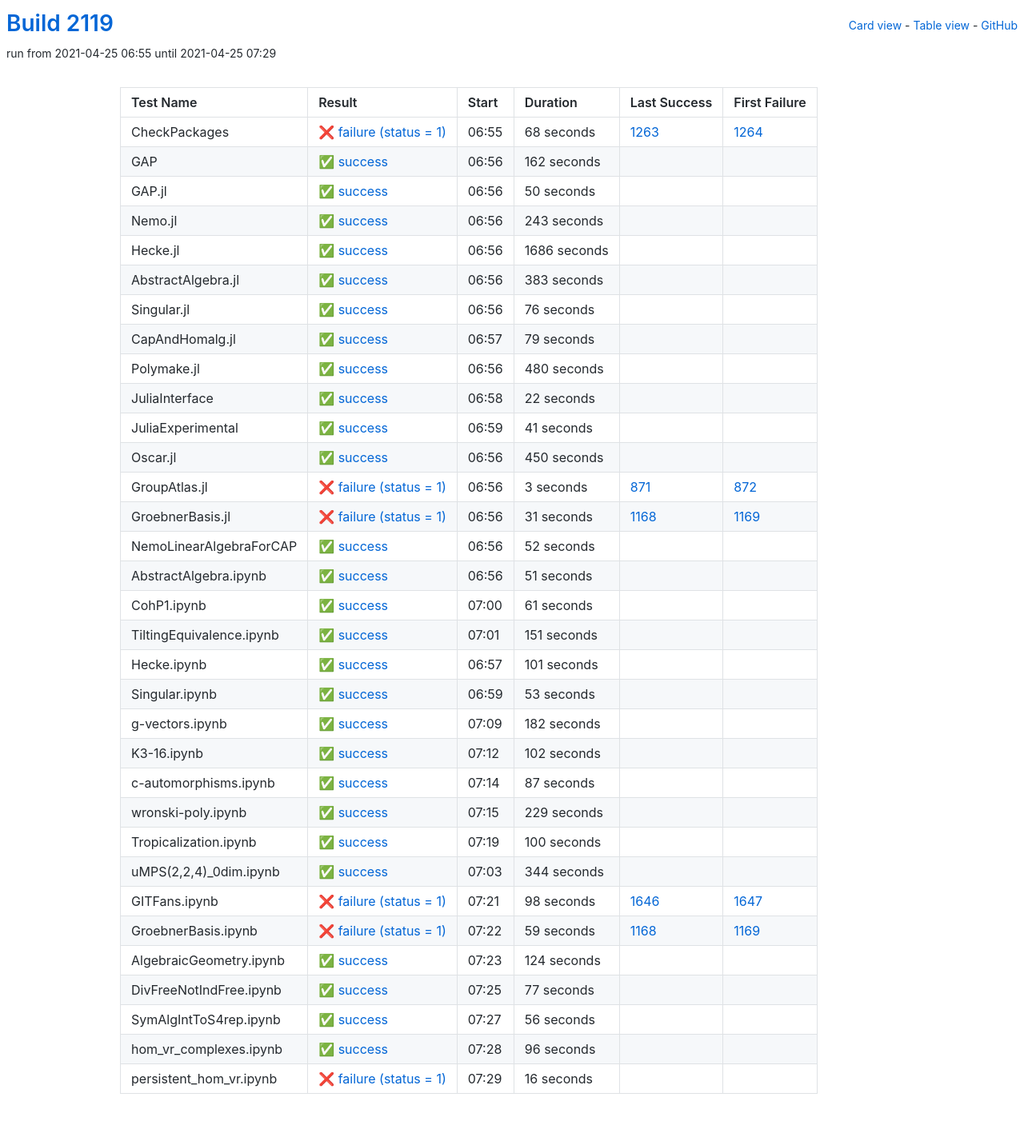
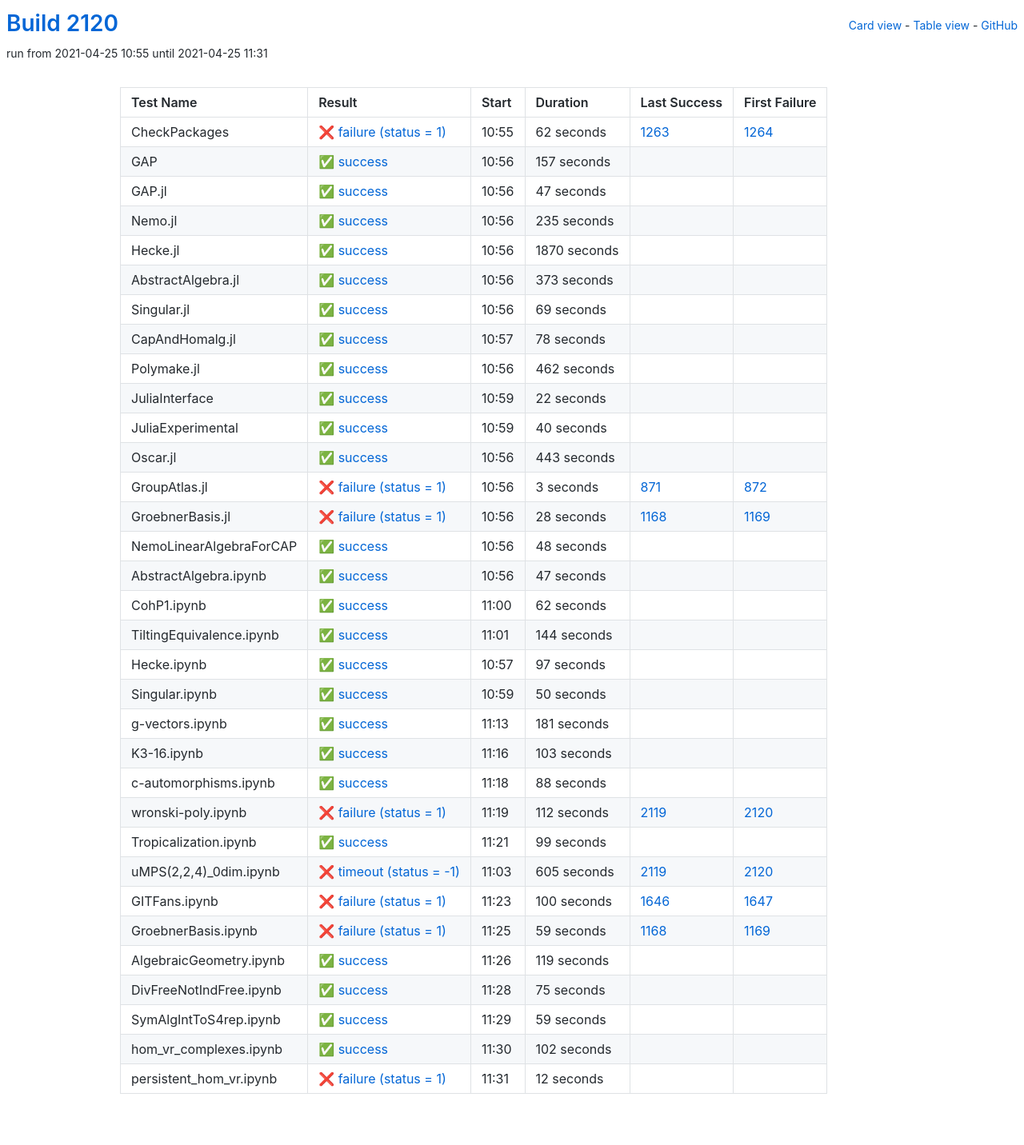
Before and after one commit to oscar-system/oscar-ci-status-stable, a Jekyll site: the page built from table.html, in a window 1280 px wide. Shown: the whole page at 80% size. Built offline with Jekyll 4.4.1, drawn with Linux system fonts in a browser that asks for light colours.

Commit message:
Build #2120

```diff
--- a/_data/ci.yml
+++ b/_data/ci.yml
@@ -1,6 +1,6 @@
 ---
-build: 2119
-build_url: https://oscarci.mathematik.uni-kl.de/job/oscar-stable/2119/
+build: 2120
+build_url: https://oscarci.mathematik.uni-kl.de/job/oscar-stable/2120/
 job: oscar-stable
 organization: oscar-system
 repo: oscar-ci-status-stable
@@ -8,116 +8,116 @@ repourl: https://github.com/oscar-system/oscar-ci-status-stable
 tests:
 - name: CheckPackages
   id: checkpackages
-  log: https://oscarci.mathematik.uni-kl.de/job/oscar-stable/2119/artifact/logs/build-2119/CheckPackages.log
-  start: 2021-04-25 06:55
+  log: https://oscarci.mathematik.uni-kl.de/job/oscar-stable/2120/artifact/logs/build-2120/CheckPackages.log
+  start: 2021-04-25 10:55
   success: false
   exitcode: 1
   status: failure
-  duration: 68
+  duration: 62
   last_success: 1263
   last_success_url: https://oscarci.mathematik.uni-kl.de/job/oscar-stable/1263/
   first_failure: 1264
   first_failure_url: https://oscarci.mathematik.uni-kl.de/job/oscar-stable/1264/
 - name: GAP
   id: gap
-  log: https://oscarci.mathematik.uni-kl.de/job/oscar-stable/2119/artifact/logs/build-2119/GAP.log
-  start: 2021-04-25 06:56
+  log: https://oscarci.mathematik.uni-kl.de/job/oscar-stable/2120/artifact/logs/build-2120/GAP.log
+  start: 2021-04-25 10:56
   success: true
   exitcode: 0
   status: success
-  duration: 162
+  duration: 157
   last_success: false
   last_success_url:
   first_failure: false
   first_failure_url:
 - name: GAP.jl
   id: gap-jl
-  log: https://oscarci.mathematik.uni-kl.de/job/oscar-stable/2119/artifact/logs/build-2119/GAP.jl.log
-  start: 2021-04-25 06:56
+  log: https://oscarci.mathematik.uni-kl.de/job/oscar-stable/2120/artifact/logs/build-2120/GAP.jl.log
+  start: 2021-04-25 10:56
   success: true
   exitcode: 0
   status: success
-  duration: 50
+  duration: 47
   last_success: false
   last_success_url:
   first_failure: false
   first_failure_url:
 - name: Nemo.jl
   id: nemo-jl
-  log: https://oscarci.mathematik.uni-kl.de/job/oscar-stable/2119/artifact/logs/build-2119/Nemo.jl.log
-  start: 2021-04-25 06:56
+  log: https://oscarci.mathematik.uni-kl.de/job/oscar-stable/2120/artifact/logs/build-2120/Nemo.jl.log
+  start: 2021-04-25 10:56
   success: true
   exitcode: 0
   status: success
-  duration: 243
+  duration: 235
   last_success: false
   last_success_url:
   first_failure: false
   first_failure_url:
 - name: Hecke.jl
   id: hecke-jl
-  log: https://oscarci.mathematik.uni-kl.de/job/oscar-stable/2119/artifact/logs/build-2119/Hecke.jl.log
-  start: 2021-04-25 06:56
+  log: https://oscarci.mathematik.uni-kl.de/job/oscar-stable/2120/artifact/logs/build-2120/Hecke.jl.log
+  start: 2021-04-25 10:56
   success: true
   exitcode: 0
   status: success
-  duration: 1686
+  duration: 1870
   last_success: false
   last_success_url:
   first_failure: false
   first_failure_url:
 - name: AbstractAlgebra.jl
   id: abstractalgebra-jl
-  log: https://oscarci.mathematik.uni-kl.de/job/oscar-stable/2119/artifact/logs/build-2119/AbstractAlgebra.jl.log
-  start: 2021-04-25 06:56
+  log: https://oscarci.mathematik.uni-kl.de/job/oscar-stable/2120/artifact/logs/build-2120/AbstractAlgebra.jl.log
+  start: 2021-04-25 10:56
   success: true
   exitcode: 0
   status: success
-  duration: 383
+  duration: 373
   last_success: false
   last_success_url:
   first_failure: false
   first_failure_url:
 - name: Singular.jl
   id: singular-jl
-  log: https://oscarci.mathematik.uni-kl.de/job/oscar-stable/2119/artifact/logs/build-2119/Singular.jl.log
-  start: 2021-04-25 06:56
+  log: https://oscarci.mathematik.uni-kl.de/job/oscar-stable/2120/artifact/logs/build-2120/Singular.jl.log
+  start: 2021-04-25 10:56
   success: true
   exitcode: 0
   status: success
-  duration: 76
+  duration: 69
   last_success: false
   last_success_url:
   first_failure: false
   first_failure_url:
 - name: CapAndHomalg.jl
   id: capandhomalg-jl
-  log: https://oscarci.mathematik.uni-kl.de/job/oscar-stable/2119/artifact/logs/build-2119/CapAndHomalg.jl.log
-  start: 2021-04-25 06:57
+  log: https://oscarci.mathematik.uni-kl.de/job/oscar-stable/2120/artifact/logs/build-2120/CapAndHomalg.jl.log
+  start: 2021-04-25 10:57
   success: true
   exitcode: 0
   status: success
-  duration: 79
+  duration: 78
   last_success: false
   last_success_url:
   first_failure: false
   first_failure_url:
 - name: Polymake.jl
   id: polymake-jl
-  log: https://oscarci.mathematik.uni-kl.de/job/oscar-stable/2119/artifact/logs/build-2119/Polymake.jl.log
-  start: 2021-04-25 06:56
+  log: https://oscarci.mathematik.uni-kl.de/job/oscar-stable/2120/artifact/logs/build-2120/Polymake.jl.log
+  start: 2021-04-25 10:56
   success: true
   exitcode: 0
   status: success
-  duration: 480
+  duration: 462
   last_success: false
   last_success_url:
   first_failure: false
   first_failure_url:
 - name: JuliaInterface
   id: juliainterface
-  log: https://oscarci.mathematik.uni-kl.de/job/oscar-stable/2119/artifact/logs/build-2119/JuliaInterface.log
-  start: 2021-04-25 06:58
+  log: https://oscarci.mathematik.uni-kl.de/job/oscar-stable/2120/artifact/logs/build-2120/JuliaInterface.log
+  start: 2021-04-25 10:59
   success: true
   exitcode: 0
   status: success
@@ -128,32 +128,32 @@ tests:
   first_failure_url:
 - name: JuliaExperimental
   id: juliaexperimental
-  log: https://oscarci.mathematik.uni-kl.de/job/oscar-stable/2119/artifact/logs/build-2119/JuliaExperimental.log
-  start: 2021-04-25 06:59
+  log: https://oscarci.mathematik.uni-kl.de/job/oscar-stable/2120/artifact/logs/build-2120/JuliaExperimental.log
+  start: 2021-04-25 10:59
   success: true
   exitcode: 0
   status: success
-  duration: 41
+  duration: 40
   last_success: false
   last_success_url:
   first_failure: false
   first_failure_url:
 - name: Oscar.jl
   id: oscar-jl
-  log: https://oscarci.mathematik.uni-kl.de/job/oscar-stable/2119/artifact/logs/build-2119/Oscar.jl.log
-  start: 2021-04-25 06:56
+  log: https://oscarci.mathematik.uni-kl.de/job/oscar-stable/2120/artifact/logs/build-2120/Oscar.jl.log
+  start: 2021-04-25 10:56
   success: true
   exitcode: 0
   status: success
-  duration: 450
+  duration: 443
   last_success: false
   last_success_url:
   first_failure: false
   first_failure_url:
 - name: GroupAtlas.jl
   id: groupatlas-jl
-  log: https://oscarci.mathematik.uni-kl.de/job/oscar-stable/2119/artifact/logs/build-2119/GroupAtlas.jl.log
-  start: 2021-04-25 06:56
+  log: https://oscarci.mathematik.uni-kl.de/job/oscar-stable/2120/artifact/logs/build-2120/GroupAtlas.jl.log
+  start: 2021-04-25 10:56
   success: false
   exitcode: 1
   status: failure
@@ -164,176 +164,176 @@ tests:
   first_failure_url: https://oscarci.mathematik.uni-kl.de/job/oscar-stable/872/
 - name: GroebnerBasis.jl
   id: groebnerbasis-jl
-  log: https://oscarci.mathematik.uni-kl.de/job/oscar-stable/2119/artifact/logs/build-2119/GroebnerBasis.jl.log
-  start: 2021-04-25 06:56
+  log: https://oscarci.mathematik.uni-kl.de/job/oscar-stable/2120/artifact/logs/build-2120/GroebnerBasis.jl.log
+  start: 2021-04-25 10:56
   success: false
   exitcode: 1
   status: failure
-  duration: 31
+  duration: 28
   last_success: 1168
   last_success_url: https://oscarci.mathematik.uni-kl.de/job/oscar-stable/1168/
   first_failure: 1169
   first_failure_url: https://oscarci.mathematik.uni-kl.de/job/oscar-stable/1169/
 - name: NemoLinearAlgebraForCAP
   id: nemolinearalgebraforcap
-  log: https://oscarci.mathematik.uni-kl.de/job/oscar-stable/2119/artifact/logs/build-2119/NemoLinearAlgebraForCAP.log
-  start: 2021-04-25 06:56
+  log: https://oscarci.mathematik.uni-kl.de/job/oscar-stable/2120/artifact/logs/build-2120/NemoLinearAlgebraForCAP.log
+  start: 2021-04-25 10:56
   success: true
   exitcode: 0
   status: success
-  duration: 52
+  duration: 48
   last_success: false
   last_success_url:
   first_failure: false
   first_failure_url:
 - name: AbstractAlgebra.ipynb
   id: abstractalgebra-ipynb
-  log: https://oscarci.mathematik.uni-kl.de/job/oscar-stable/2119/artifact/logs/build-2119/AbstractAlgebra.ipynb.log
-  start: 2021-04-25 06:56
+  log: https://oscarci.mathematik.uni-kl.de/job/oscar-stable/2120/artifact/logs/build-2120/AbstractAlgebra.ipynb.log
+  start: 2021-04-25 10:56
   success: true
   exitcode: 0
   status: success
-  duration: 51
+  duration: 47
   last_success: false
   last_success_url:
   first_failure: false
   first_failure_url:
 - name: CohP1.ipynb
   id: cohp1-ipynb
-  log: https://oscarci.mathematik.uni-kl.de/job/oscar-stable/2119/artifact/logs/build-2119/CohP1.ipynb.log
-  start: 2021-04-25 07:00
+  log: https://oscarci.mathematik.uni-kl.de/job/oscar-stable/2120/artifact/logs/build-2120/CohP1.ipynb.log
+  start: 2021-04-25 11:00
   success: true
   exitcode: 0
   status: success
-  duration: 61
+  duration: 62
   last_success: false
   last_success_url:
   first_failure: false
   first_failure_url:
 - name: TiltingEquivalence.ipynb
   id: tiltingequivalence-ipynb
-  log: https://oscarci.mathematik.uni-kl.de/job/oscar-stable/2119/artifact/logs/build-2119/TiltingEquivalence.ipynb.log
-  start: 2021-04-25 07:01
+  log: https://oscarci.mathematik.uni-kl.de/job/oscar-stable/2120/artifact/logs/build-2120/TiltingEquivalence.ipynb.log
+  start: 2021-04-25 11:01
   success: true
   exitcode: 0
   status: success
-  duration: 151
+  duration: 144
   last_success: false
   last_success_url:
   first_failure: false
   first_failure_url:
 - name: Hecke.ipynb
   id: hecke-ipynb
-  log: https://oscarci.mathematik.uni-kl.de/job/oscar-stable/2119/artifact/logs/build-2119/Hecke.ipynb.log
-  start: 2021-04-25 06:57
+  log: https://oscarci.mathematik.uni-kl.de/job/oscar-stable/2120/artifact/logs/build-2120/Hecke.ipynb.log
+  start: 2021-04-25 10:57
   success: true
   exitcode: 0
   status: success
-  duration: 101
+  duration: 97
   last_success: false
   last_success_url:
   first_failure: false
   first_failure_url:
 - name: Singular.ipynb
   id: singular-ipynb
-  log: https://oscarci.mathematik.uni-kl.de/job/oscar-stable/2119/artifact/logs/build-2119/Singular.ipynb.log
-  start: 2021-04-25 06:59
+  log: https://oscarci.mathematik.uni-kl.de/job/oscar-stable/2120/artifact/logs/build-2120/Singular.ipynb.log
+  start: 2021-04-25 10:59
   success: true
   exitcode: 0
   status: success
-  duration: 53
+  duration: 50
   last_success: false
   last_success_url:
   first_failure: false
   first_failure_url:
 - name: g-vectors.ipynb
   id: g-vectors-ipynb
-  log: https://oscarci.mathematik.uni-kl.de/job/oscar-stable/2119/artifact/logs/build-2119/g-vectors.ipynb.log
-  start: 2021-04-25 07:09
+  log: https://oscarci.mathematik.uni-kl.de/job/oscar-stable/2120/artifact/logs/build-2120/g-vectors.ipynb.log
+  start: 2021-04-25 11:13
   success: true
   exitcode: 0
   status: success
-  duration: 182
+  duration: 181
   last_success: false
   last_success_url:
   first_failure: false
   first_failure_url:
 - name: K3-16.ipynb
   id: k3-16-ipynb
-  log: https://oscarci.mathematik.uni-kl.de/job/oscar-stable/2119/artifact/logs/build-2119/K3-16.ipynb.log
-  start: 2021-04-25 07:12
+  log: https://oscarci.mathematik.uni-kl.de/job/oscar-stable/2120/artifact/logs/build-2120/K3-16.ipynb.log
+  start: 2021-04-25 11:16
   success: true
   exitcode: 0
   status: success
-  duration: 102
+  duration: 103
   last_success: false
   last_success_url:
   first_failure: false
   first_failure_url:
 - name: c-automorphisms.ipynb
   id: c-automorphisms-ipynb
-  log: https://oscarci.mathematik.uni-kl.de/job/oscar-stable/2119/artifact/logs/build-2119/c-automorphisms.ipynb.log
-  start: 2021-04-25 07:14
+  log: https://oscarci.mathematik.uni-kl.de/job/oscar-stable/2120/artifact/logs/build-2120/c-automorphisms.ipynb.log
+  start: 2021-04-25 11:18
   success: true
   exitcode: 0
   status: success
-  duration: 87
+  duration: 88
   last_success: false
   last_success_url:
   first_failure: false
   first_failure_url:
 - name: wronski-poly.ipynb
   id: wronski-poly-ipynb
-  log: https://oscarci.mathematik.uni-kl.de/job/oscar-stable/2119/artifact/logs/build-2119/wronski-poly.ipynb.log
-  start: 2021-04-25 07:15
+  log: https://oscarci.mathematik.uni-kl.de/job/oscar-stable/2120/artifact/logs/build-2120/wronski-poly.ipynb.log
+  start: 2021-04-25 11:19
+  success: false
+  exitcode: 1
+  status: failure
+  duration: 112
+  last_success: 2119
+  last_success_url: https://oscarci.mathematik.uni-kl.de/job/oscar-stable/2119/
+  first_failure: 2120
+  first_failure_url: https://oscarci.mathematik.uni-kl.de/job/oscar-stable/2120/
+- name: Tropicalization.ipynb
+  id: tropicalization-ipynb
+  log: https://oscarci.mathematik.uni-kl.de/job/oscar-stable/2120/artifact/logs/build-2120/Tropicalization.ipynb.log
+  start: 2021-04-25 11:21
   success: true
   exitcode: 0
   status: success
-  duration: 229
-  last_success: false
-  last_success_url:
-  first_failure: false
-  first_failure_url:
-- name: Tropicalization.ipynb
-  id: tropicalization-ipynb
-  log: https://oscarci.mathematik.uni-kl.de/job/oscar-stable/2119/artifact/logs/build-2119/Tropicalization.ipynb.log
-  start: 2021-04-25 07:19
-  success: true
-  exitcode: 0
-  status: success
-  duration: 100
+  duration: 99
   last_success: false
   last_success_url:
   first_failure: false
   first_failure_url:
 - name: uMPS(2,2,4)_0dim.ipynb
   id: umps-2-2-4-0dim-ipynb
-  log: https://oscarci.mathematik.uni-kl.de/job/oscar-stable/2119/artifact/logs/build-2119/uMPS-2-2-4-_0dim.ipynb.log
-  start: 2021-04-25 07:03
-  success: true
-  exitcode: 0
-  status: success
-  duration: 344
-  last_success: false
-  last_success_url:
-  first_failure: false
-  first_failure_url:
+  log: https://oscarci.mathematik.uni-kl.de/job/oscar-stable/2120/artifact/logs/build-2120/uMPS-2-2-4-_0dim.ipynb.log
+  start: 2021-04-25 11:03
+  success: false
+  exitcode: -1
+  status: timeout
+  duration: 605
+  last_success: 2119
+  last_success_url: https://oscarci.mathematik.uni-kl.de/job/oscar-stable/2119/
+  first_failure: 2120
+  first_failure_url: https://oscarci.mathematik.uni-kl.de/job/oscar-stable/2120/
 - name: GITFans.ipynb
   id: gitfans-ipynb
-  log: https://oscarci.mathematik.uni-kl.de/job/oscar-stable/2119/artifact/logs/build-2119/GITFans.ipynb.log
-  start: 2021-04-25 07:21
+  log: https://oscarci.mathematik.uni-kl.de/job/oscar-stable/2120/artifact/logs/build-2120/GITFans.ipynb.log
+  start: 2021-04-25 11:23
   success: false
   exitcode: 1
   status: failure
-  duration: 98
+  duration: 100
   last_success: 1646
   last_success_url: https://oscarci.mathematik.uni-kl.de/job/oscar-stable/1646/
   first_failure: 1647
   first_failure_url: https://oscarci.mathematik.uni-kl.de/job/oscar-stable/1647/
 - name: GroebnerBasis.ipynb
   id: groebnerbasis-ipynb
-  log: https://oscarci.mathematik.uni-kl.de/job/oscar-stable/2119/artifact/logs/build-2119/GroebnerBasis.ipynb.log
-  start: 2021-04-25 07:22
+  log: https://oscarci.mathematik.uni-kl.de/job/oscar-stable/2120/artifact/logs/build-2120/GroebnerBasis.ipynb.log
+  start: 2021-04-25 11:25
   success: false
   exitcode: 1
   status: failure
@@ -344,60 +344,60 @@ tests:
   first_failure_url: https://oscarci.mathematik.uni-kl.de/job/oscar-stable/1169/
 - name: AlgebraicGeometry.ipynb
   id: algebraicgeometry-ipynb
-  log: https://oscarci.mathematik.uni-kl.de/job/oscar-stable/2119/artifact/logs/build-2119/AlgebraicGeometry.ipynb.log
-  start: 2021-04-25 07:23
+  log: https://oscarci.mathematik.uni-kl.de/job/oscar-stable/2120/artifact/logs/build-2120/AlgebraicGeometry.ipynb.log
+  start: 2021-04-25 11:26
   success: true
   exitcode: 0
   status: success
-  duration: 124
+  duration: 119
   last_success: false
   last_success_url:
   first_failure: false
   first_failure_url:
 - name: DivFreeNotIndFree.ipynb
   id: divfreenotindfree-ipynb
-  log: https://oscarci.mathematik.uni-kl.de/job/oscar-stable/2119/artifact/logs/build-2119/DivFreeNotIndFree.ipynb.log
-  start: 2021-04-25 07:25
+  log: https://oscarci.mathematik.uni-kl.de/job/oscar-stable/2120/artifact/logs/build-2120/DivFreeNotIndFree.ipynb.log
+  start: 2021-04-25 11:28
   success: true
   exitcode: 0
   status: success
-  duration: 77
+  duration: 75
   last_success: false
   last_success_url:
   first_failure: false
   first_failure_url:
 - name: SymAlgIntToS4rep.ipynb
   id: symalginttos4rep-ipynb
-  log: https://oscarci.mathematik.uni-kl.de/job/oscar-stable/2119/artifact/logs/build-2119/SymAlgIntToS4rep.ipynb.log
-  start: 2021-04-25 07:27
+  log: https://oscarci.mathematik.uni-kl.de/job/oscar-stable/2120/artifact/logs/build-2120/SymAlgIntToS4rep.ipynb.log
+  start: 2021-04-25 11:29
   success: true
   exitcode: 0
   status: success
-  duration: 56
+  duration: 59
   last_success: false
   last_success_url:
   first_failure: false
   first_failure_url:
 - name: hom_vr_complexes.ipynb
   id: hom-vr-complexes-ipynb
-  log: https://oscarci.mathematik.uni-kl.de/job/oscar-stable/2119/artifact/logs/build-2119/hom_vr_complexes.ipynb.log
-  start: 2021-04-25 07:28
+  log: https://oscarci.mathematik.uni-kl.de/job/oscar-stable/2120/artifact/logs/build-2120/hom_vr_complexes.ipynb.log
+  start: 2021-04-25 11:30
   success: true
   exitcode: 0
   status: success
-  duration: 96
+  duration: 102
   last_success: false
   last_success_url:
   first_failure: false
   first_failure_url:
 - name: persistent_hom_vr.ipynb
   id: persistent-hom-vr-ipynb
-  log: https://oscarci.mathematik.uni-kl.de/job/oscar-stable/2119/artifact/logs/build-2119/persistent_hom_vr.ipynb.log
-  start: 2021-04-25 07:29
+  log: https://oscarci.mathematik.uni-kl.de/job/oscar-stable/2120/artifact/logs/build-2120/persistent_hom_vr.ipynb.log
+  start: 2021-04-25 11:31
   success: false
   exitcode: 1
   status: failure
-  duration: 16
+  duration: 12
   last_success: false
   last_success_url:
   first_failure: false
```
Also changed, not shown: README.md.
